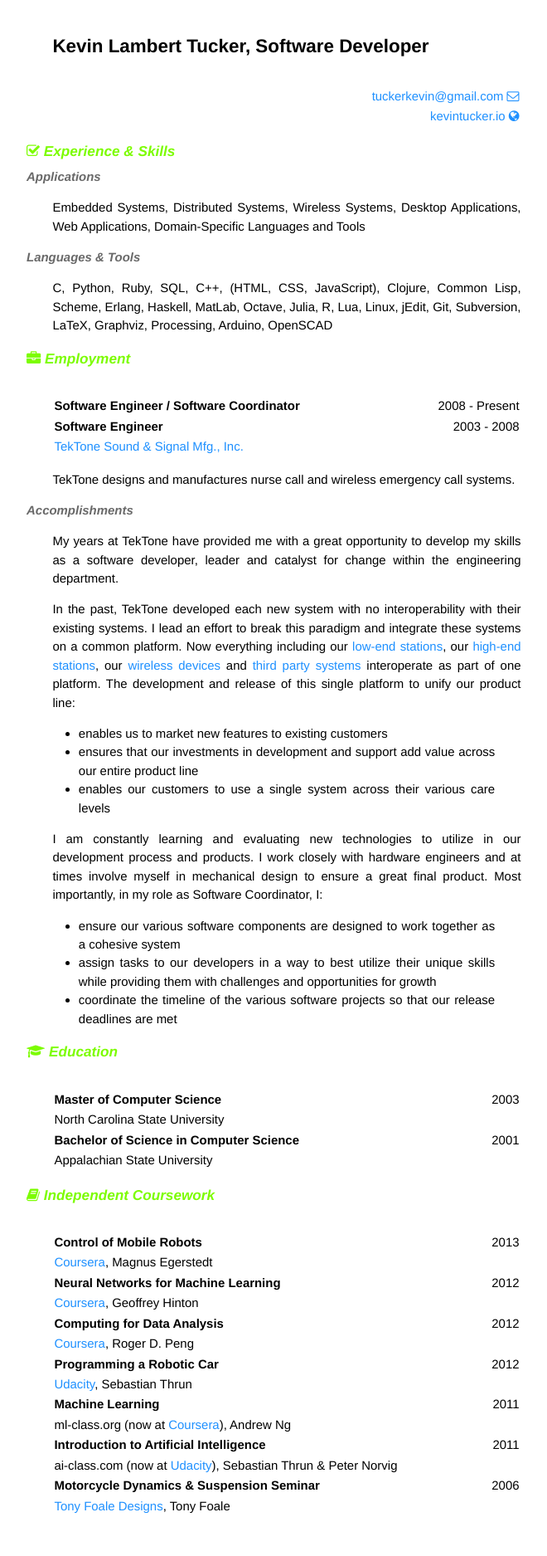
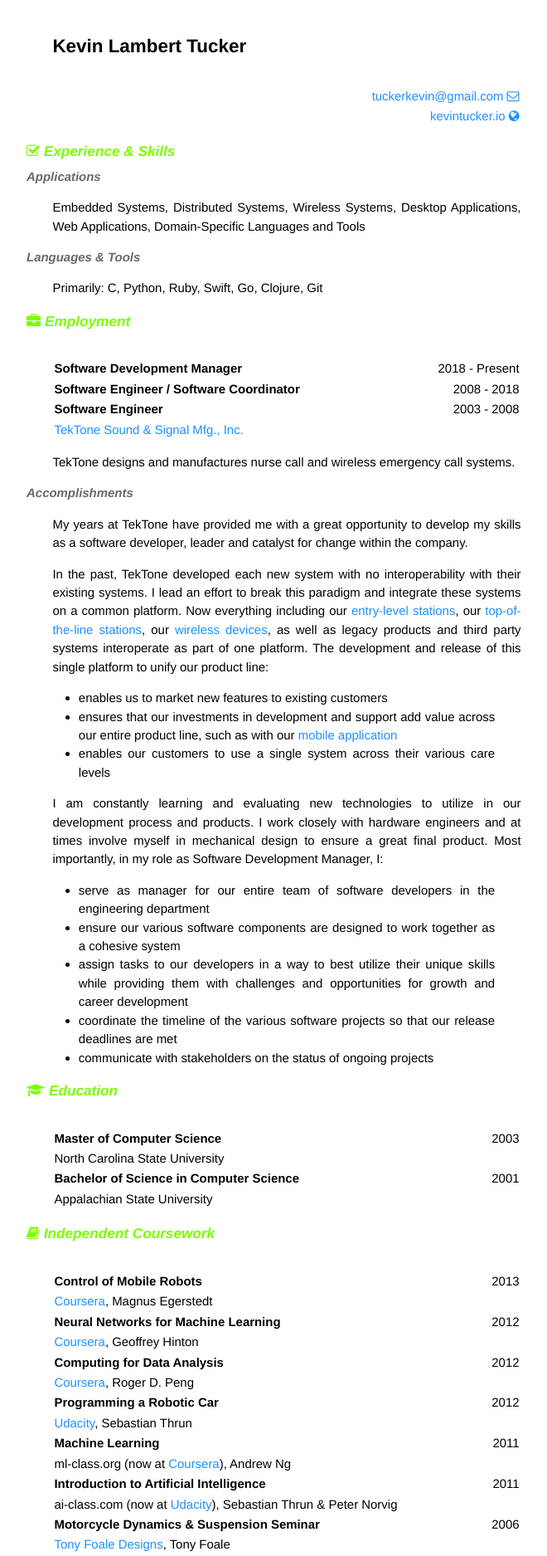
Before and after one commit to tuckerkevin/tuckerkevin.github.io, a Jekyll site: the page built from resume.md, in a window 1280 px wide. Shown: the whole page at 83% size, without its empty margins (294-954 px from the left). Built offline with Jekyll 4.4.1, drawn with Linux system fonts in a browser that asks for light colours; Markdown is read by kramdown in place of the engine named in the settings; before the commit the page ends 1828 px from its top, so only the background shows below that.

Commit message:
Update resume with current position and new links.

```diff
--- a/resume.md
+++ b/resume.md
@@ -1,10 +1,10 @@
 ---
 layout: resume
-title: Kevin Lambert Tucker, Software Developer
+title: Kevin Lambert Tucker
 permalink: /resume/
 ---
 
-# Kevin Lambert Tucker, Software Developer
+# Kevin Lambert Tucker
 
 |                                                                 |
 |----------------------------------------------------------------:|
@@ -18,14 +18,15 @@
 Embedded Systems, Distributed Systems, Wireless Systems, Desktop Applications, Web Applications, Domain-Specific Languages and Tools
 
 ### Languages & Tools
-C, Python, Ruby, SQL, C++, (HTML, CSS, JavaScript), Clojure, Common Lisp, Scheme, Erlang, Haskell, MatLab, Octave, Julia, R, Lua, Linux, jEdit, Git, Subversion, LaTeX, Graphviz, Processing, Arduino, OpenSCAD
+Primarily: C, Python, Ruby, Swift, Go, Clojure, Git
 
 
 ## <i class="fa fa-briefcase"></i> Employment
 
 |                                              |                |
 |----------------------------------------------|---------------:|
-| **Software Engineer / Software Coordinator** | 2008 - Present |
+| **Software Development Manager**             | 2018 - Present |
+| **Software Engineer / Software Coordinator** | 2008 - 2018    |
 | **Software Engineer**                        | 2003 - 2008    |
 | [TekTone Sound & Signal Mfg., Inc.][tektone] |                |
 
@@ -33,19 +34,21 @@
 
 ### Accomplishments
 
-My years at TekTone have provided me with a great opportunity to develop my skills as a software developer, leader and catalyst for change within the engineering department.
+My years at TekTone have provided me with a great opportunity to develop my skills as a software developer, leader and catalyst for change within the company.
 
-In the past, TekTone developed each new system with no interoperability with their existing systems. I lead an effort to break this paradigm and integrate these systems on a common platform. Now everything including our [low-end stations][tekcare110], our [high-end stations][tekcare400p5], our [wireless devices][tekcare500] and [third party systems][tekalert] interoperate as part of one platform. The development and release of this single platform to unify our product line:
+In the past, TekTone developed each new system with no interoperability with their existing systems. I lead an effort to break this paradigm and integrate these systems on a common platform. Now everything including our [entry-level stations][tekcare120], our [top-of-the-line stations][tekcare400p5], our [wireless devices][tekcare500], as well as legacy products and third party systems interoperate as part of one platform. The development and release of this single platform to unify our product line:
 
 - enables us to market new features to existing customers
-- ensures that our investments in development and support add value across our entire product line
+- ensures that our investments in development and support add value across our entire product line, such as with our [mobile application][tekcareapp]
 - enables our customers to use a single system across their various care levels
 
-I am constantly learning and evaluating new technologies to utilize in our development process and products. I work closely with hardware engineers and at times involve myself in mechanical design to ensure a great final product. Most importantly, in my role as Software Coordinator, I:
+I am constantly learning and evaluating new technologies to utilize in our development process and products. I work closely with hardware engineers and at times involve myself in mechanical design to ensure a great final product. Most importantly, in my role as Software Development Manager, I:
 
+- serve as manager for our entire team of software developers in the engineering department
 - ensure our various software components are designed to work together as a cohesive system
-- assign tasks to our developers in a way to best utilize their unique skills while providing them with challenges and opportunities for growth
+- assign tasks to our developers in a way to best utilize their unique skills while providing them with challenges and opportunities for growth and career development
 - coordinate the timeline of the various software projects so that our release deadlines are met
+- communicate with stakeholders on the status of ongoing projects
 
 
 ## <i class="fa fa-graduation-cap"></i> Education
```
Also changed, not shown: other parts of resume.md (+8 -9 lines).
